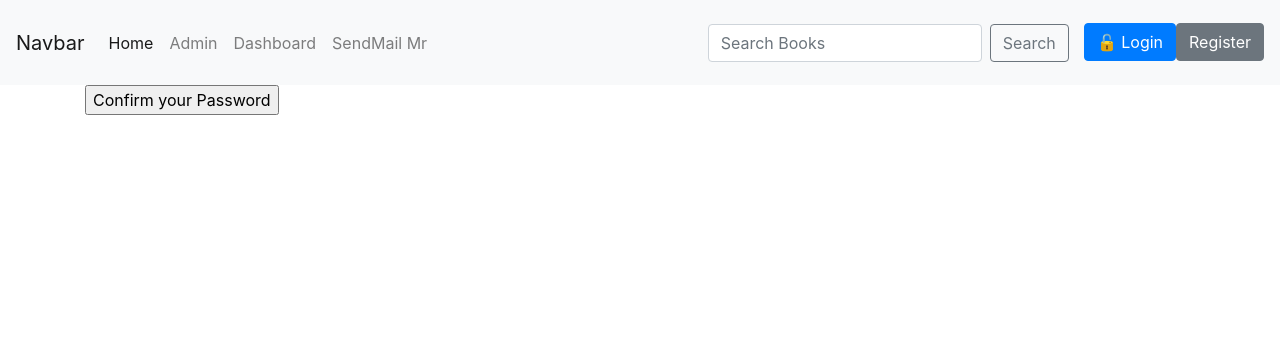
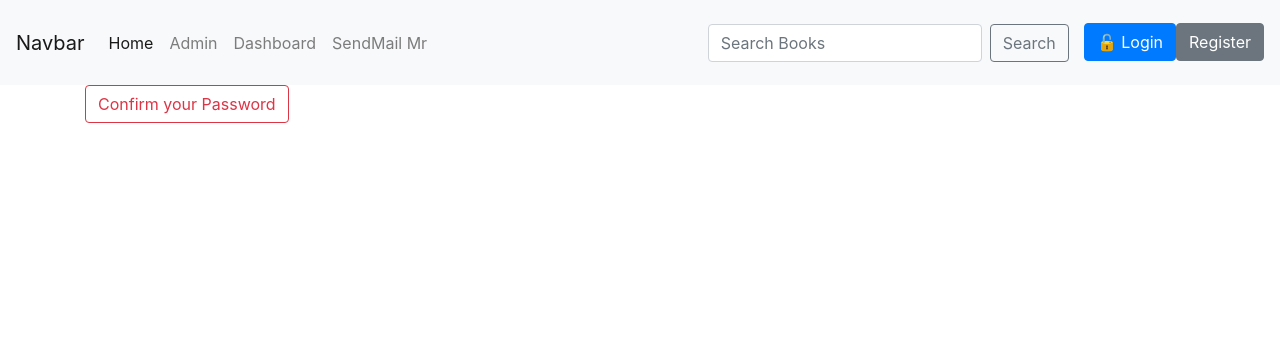
Before and after one commit to sirnusi/bookapp, a Django app: page /book_app/reset_confirm/1/1/ in a window 1280 px wide. Shown: the top 345 px of the page. Run offline with Django 3.2, Linux system fonts and the light colour scheme.

Commit message:
book commit

```diff
--- a/book_app/templates/book_app/password_reset_confirm.html
+++ b/book_app/templates/book_app/password_reset_confirm.html
@@ -4,6 +4,6 @@
     <form method="POST">
         {% csrf_token %}
         {{ form.as_p }}
-        <input type="submit" value="Confirm your Password">
+        <input type="submit" class="btn btn-outline-danger" value="Confirm your Password">
     </form>
 {% endblock %}
```
